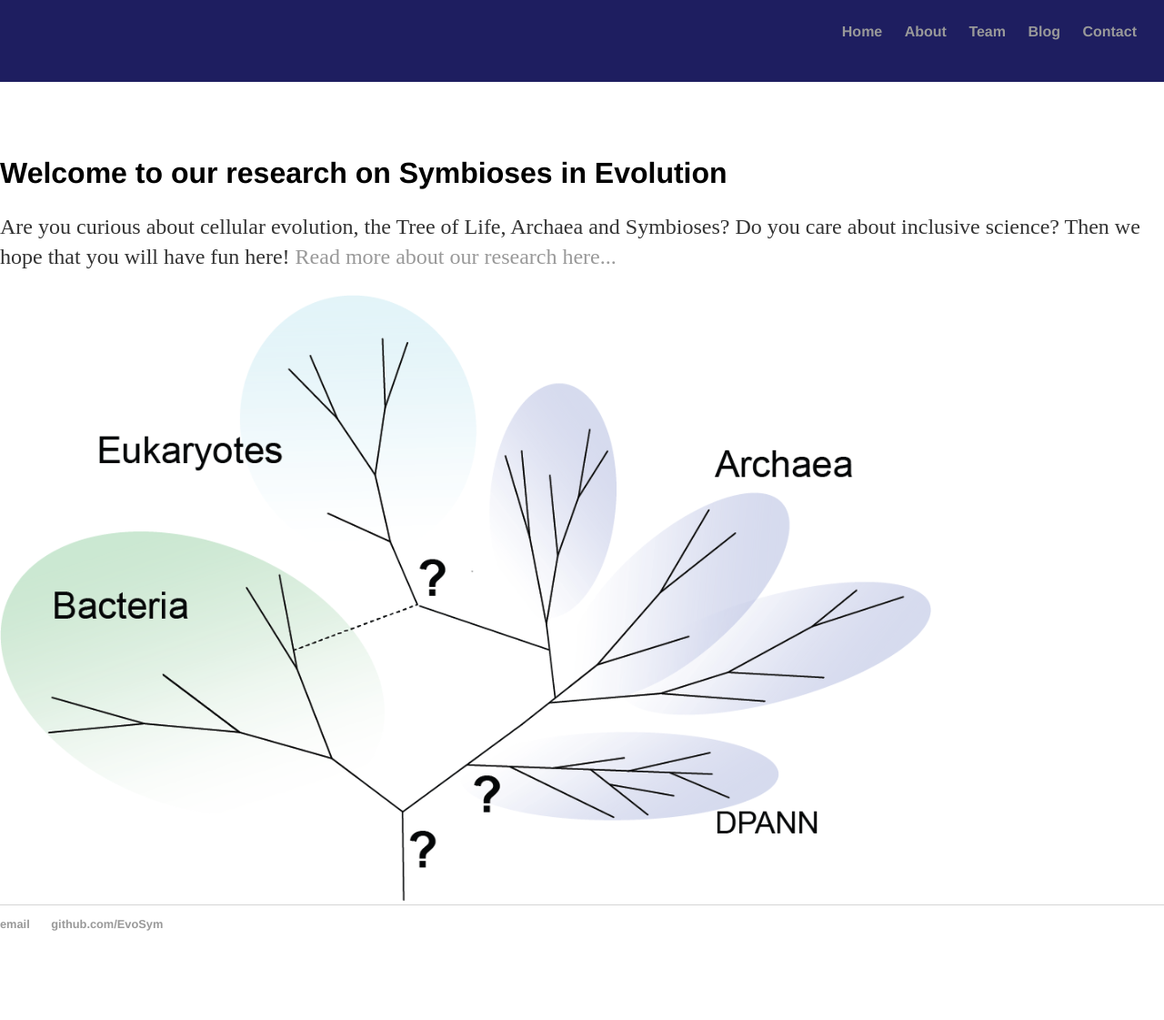
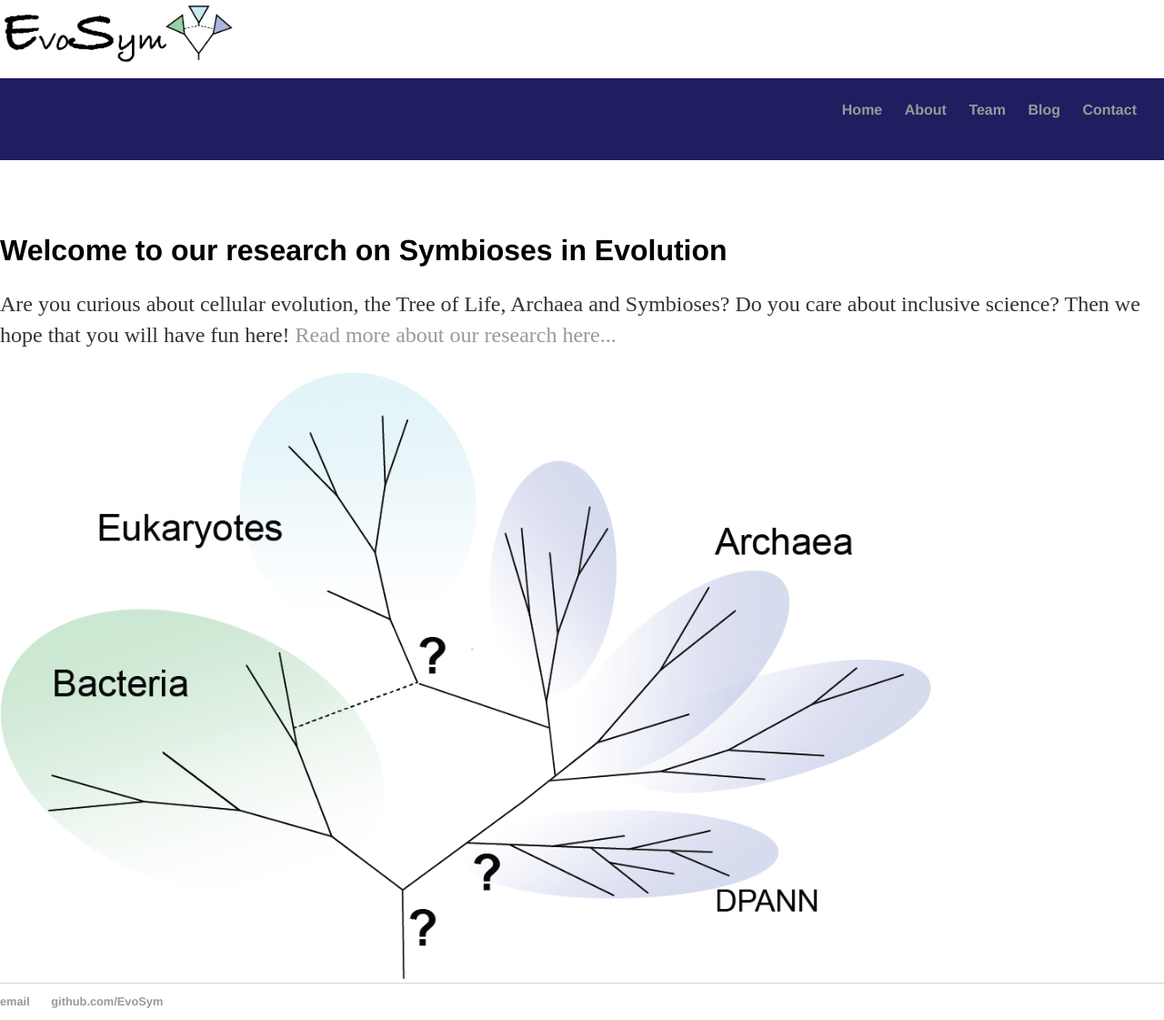
Before and after one commit to EvoSym/EvoSym.github.io, a Jekyll site: the page built from index.html, in a window 1280 px wide. Shown: the whole page at 91% size. Built offline with Jekyll 4.4.1, drawn with Linux system fonts in a browser that asks for light colours; before the commit the page ends 1036 px from its top, so only the background shows below that.

Commit message:
Update default.html

```diff
--- a/_layouts/default.html
+++ b/_layouts/default.html
@@ -8,6 +8,7 @@
 		<link rel="stylesheet" type="text/css" href="/css/main.css">
 	</head>
 	<body>
+		<div class='logo'><img src='./logo_vs3.png' width=20%></div>
 		<nav>
 		<ul>
         		<li><a href="/">Home</a></li>
```
